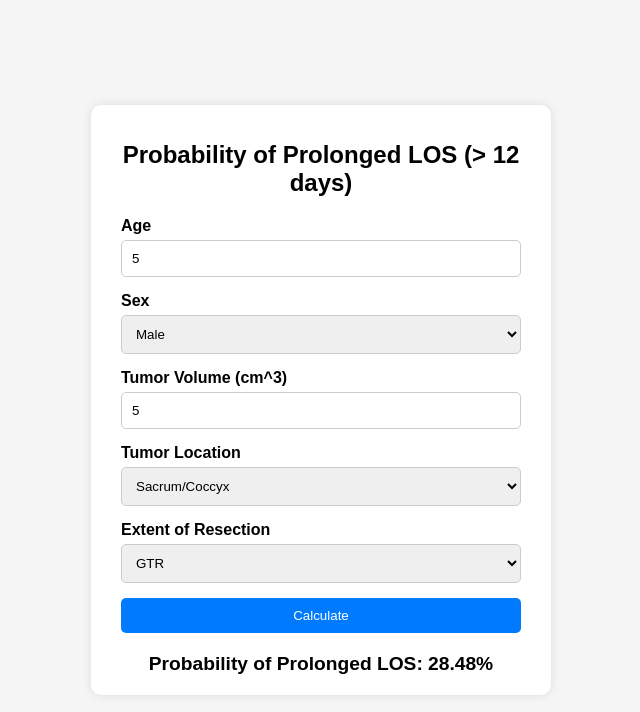
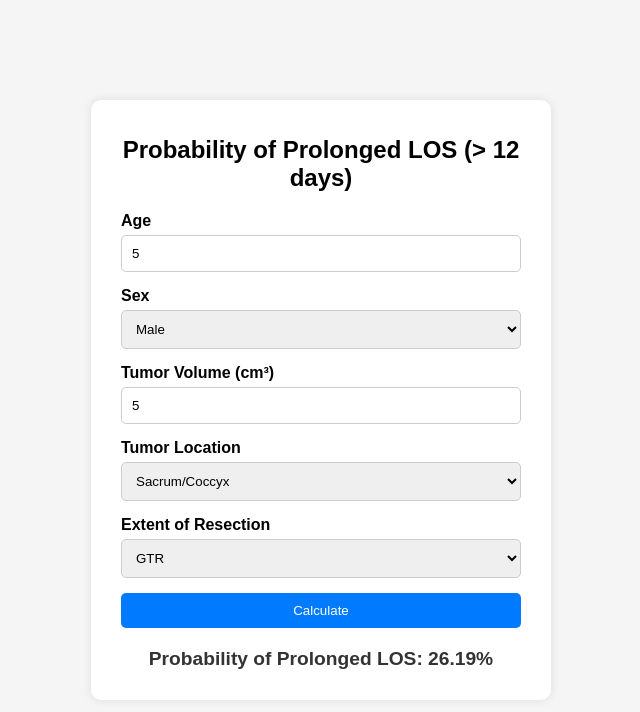
Before and after one commit to feras-beep/ChondrosarcomaLOS, a plain HTML site: page index.html in a window 1280 px wide. Both pictures are taken after typing "5", "5" into the empty fields and a click on the button "Calculate". Shown: the whole page, without its empty margins (319-959 px from the left). Drawn offline with Linux system fonts and the light colour scheme.

Commit message:
Update index.html

```diff
--- a/index.html
+++ b/index.html
@@ -38,7 +38,6 @@
         input, select {
             padding: 10px;
             width: 100%;
-            max-width: 100%;
             border: 1px solid #ccc;
             border-radius: 5px;
             box-sizing: border-box;
@@ -60,6 +59,12 @@
             font-weight: bold;
             text-align: center;
             font-size: 1.2em;
+            color: #333;
+        }
+        .error {
+            color: red;
+            text-align: center;
+            margin-top: 10px;
         }
     </style>
 </head>
@@ -68,7 +73,7 @@
         <h1>Probability of Prolonged LOS (> 12 days)</h1>
         <div class="form-group">
             <label for="age">Age</label>
-            <input type="number" id="age" required>
+            <input type="number" id="age" step="1" required>
         </div>
         <div class="form-group">
             <label for="sex">Sex</label>
@@ -78,7 +83,7 @@
             </select>
         </div>
         <div class="form-group">
-            <label for="tumorSize">Tumor Volume (cm^3)</label>
+            <label for="tumorSize">Tumor Volume (cm³)</label>
             <input type="number" step="0.01" id="tumorSize" required>
         </div>
         <div class="form-group">
@@ -97,6 +102,7 @@
         </div>
         <button onclick="calculateProbability()">Calculate</button>
         <div id="result"></div>
+        <div id="error" class="error"></div>
     </div>
 
     <script>
@@ -107,14 +113,30 @@
             const tumorSize = parseFloat(document.getElementById('tumorSize').value);
             const tumorLocation = document.getElementById('tumorLocation').value;
             const resection = document.getElementById('resection').value;
+            const resultElement = document.getElementById('result');
+            const errorElement = document.getElementById('error');
+
+            // Reset previous messages
+            resultElement.innerText = "";
+            errorElement.innerText = "";
+
+            // Validation: Check if all inputs are valid
+            if (isNaN(age) || age <= 0) {
+                errorElement.innerText = "Please enter a valid age.";
+                return;
+            }
+            if (isNaN(tumorSize) || tumorSize <= 0) {
+                errorElement.innerText = "Please enter a valid tumor volume.";
+                return;
+            }
 
             // Logistic regression coefficients (log-odds)
-            const intercept = -2.5; // Hypothetical intercept value
+            const intercept = -2.5; // Example intercept, adjust based on dataset
             const ageCoef = Math.log(1.015);
-            const sexCoef = sex === 'M' ? Math.log(1.44) : 0;
+            const sexCoef = sex === 'M' ? Math.log(1.440) : 0;
             const tumorSizeCoef = Math.log(1.001) * tumorSize;
             const tumorLocationCoef = tumorLocation === 'Sacrum/Coccyx' ? Math.log(1.831) : 0;
-            const resectionCoef = resection === 'GTR' ? Math.log(1.699) : 0;
+            const resectionCoef = resection === 'GTR' ? Math.log(1.514) : 0; // STR is reference
 
             // Calculate log-odds
             const logOdds = intercept + (ageCoef * age) + sexCoef + tumorSizeCoef + tumorLocationCoef + resectionCoef;
@@ -123,8 +145,8 @@
             const odds = Math.exp(logOdds);
             const probability = odds / (1 + odds);
 
-            // Display the result
-            document.getElementById('result').innerText = `Probability of Prolonged LOS: ${(probability * 100).toFixed(2)}%`;
+            // Display result
+            resultElement.innerText = `Probability of Prolonged LOS: ${(probability * 100).toFixed(2)}%`;
         }
     </script>
 </body>
```
